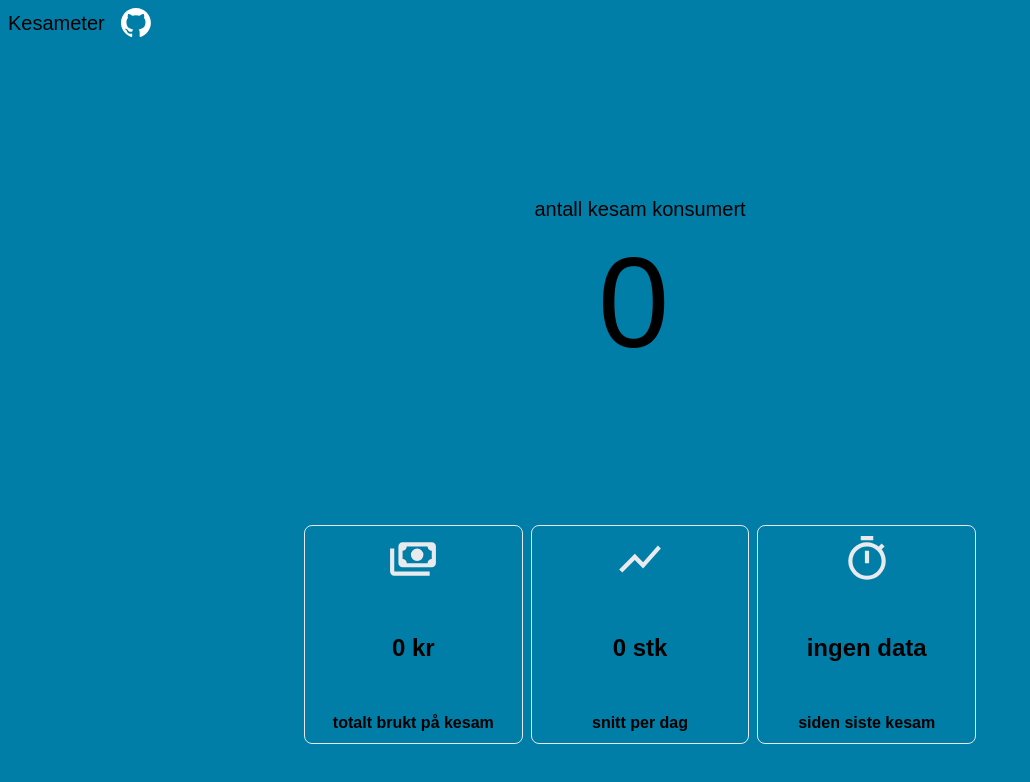
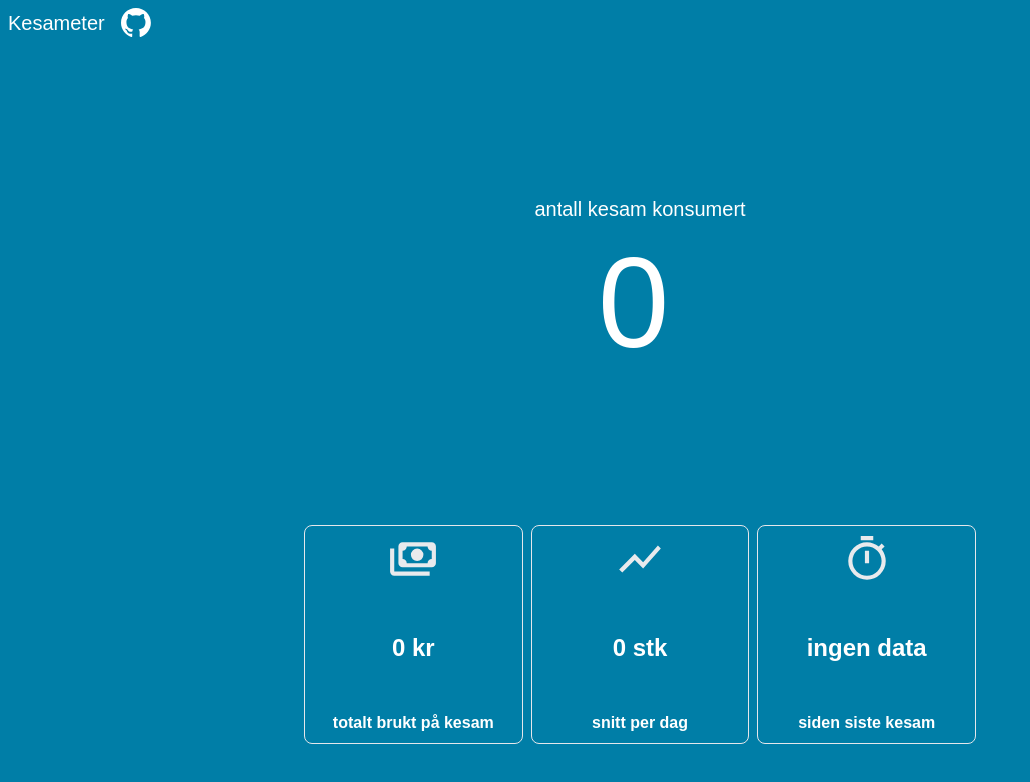
Before and after one commit to armandyblakstvedt/kesameter, a Next.js app in the folder frontend/: page / in a window 1280 px wide. Shown: the top 782 px of the page, without its empty margins (0-1030 px from the left). Built offline with nearby package versions, Linux system fonts and the light colour scheme; no server answers; the database is empty; a web font is replaced by a local one.

Commit message:
fix: make text white on all themes, use timezoneoffset on dates

```diff
--- a/frontend/src/app/components/Statistics.tsx
+++ b/frontend/src/app/components/Statistics.tsx
@@ -13,9 +13,9 @@ export default async function Statistics() {
   const averagePerDay = count
     ? (count / ((new Date().getTime() - startDate.getTime()) / 1000 / 60 / 60 / 24)).toFixed(1)
     : 0;
-  // date from timestamp in postgres to seconds after 1970
-  const date = new Date(datetime).getTime();
-  const diff = dateNow.getTime() - date - /** utc to localtime */ 7200000;
+  // convert date to greenwich time and calculate difference with respect to negative or positive timezone
+  const date = new Date(datetime).getTime() - new Date(datetime).getTimezoneOffset() * 60 * 1000;
+  const diff = dateNow.getTime() - date;
   const hours = Math.floor(diff / (1000 * 60 * 60));
   const minutes = Math.floor((diff / 1000 / 60) % 60);
   const seconds = Math.floor((diff / 1000) % 60);
--- a/frontend/src/app/page.tsx
+++ b/frontend/src/app/page.tsx
@@ -5,7 +5,7 @@ import Statistics from '@/app/components/Statistics';
 
 export default function Home() {
   return (
-    <main className='flex flex-col bg-main min-h-screen w-screen p-2'>
+    <main className='flex flex-col bg-main text-white min-h-screen w-screen p-2'>
       <Header />
       <Content />
       <Statistics />
```
